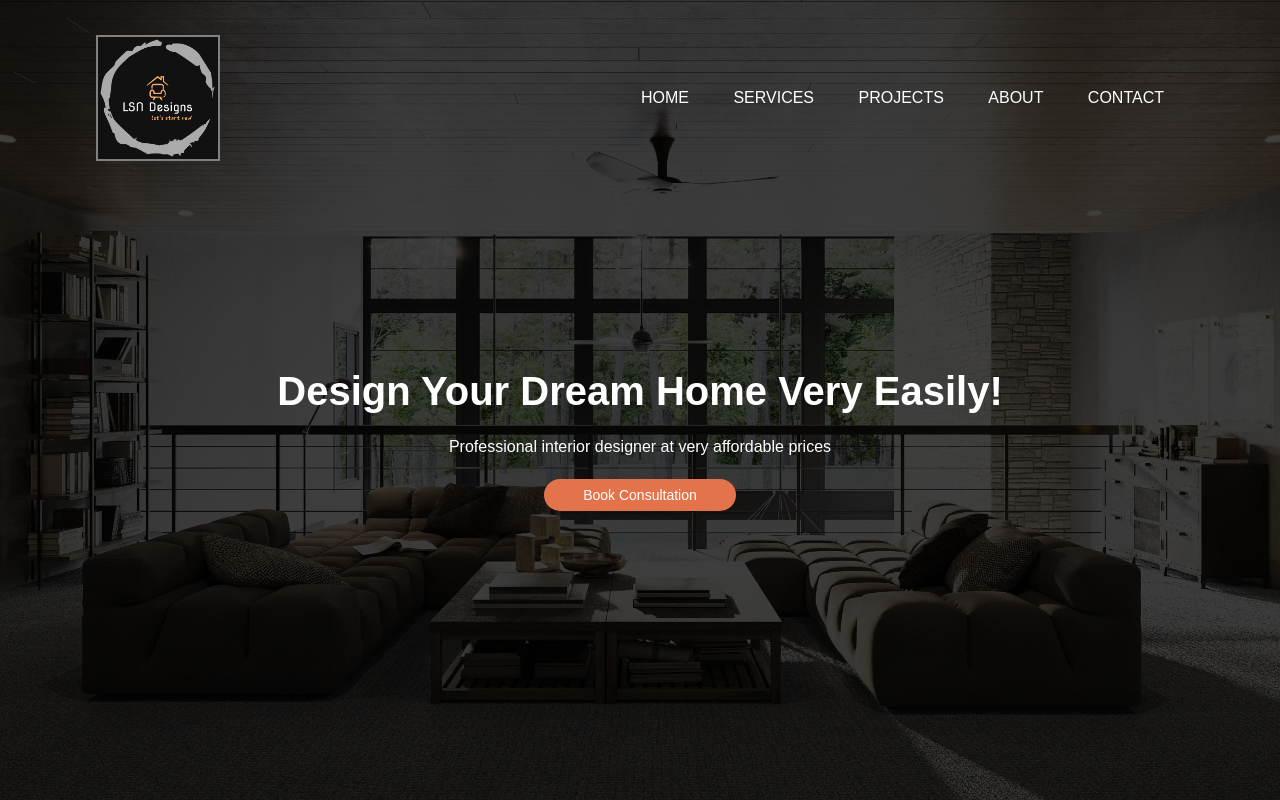
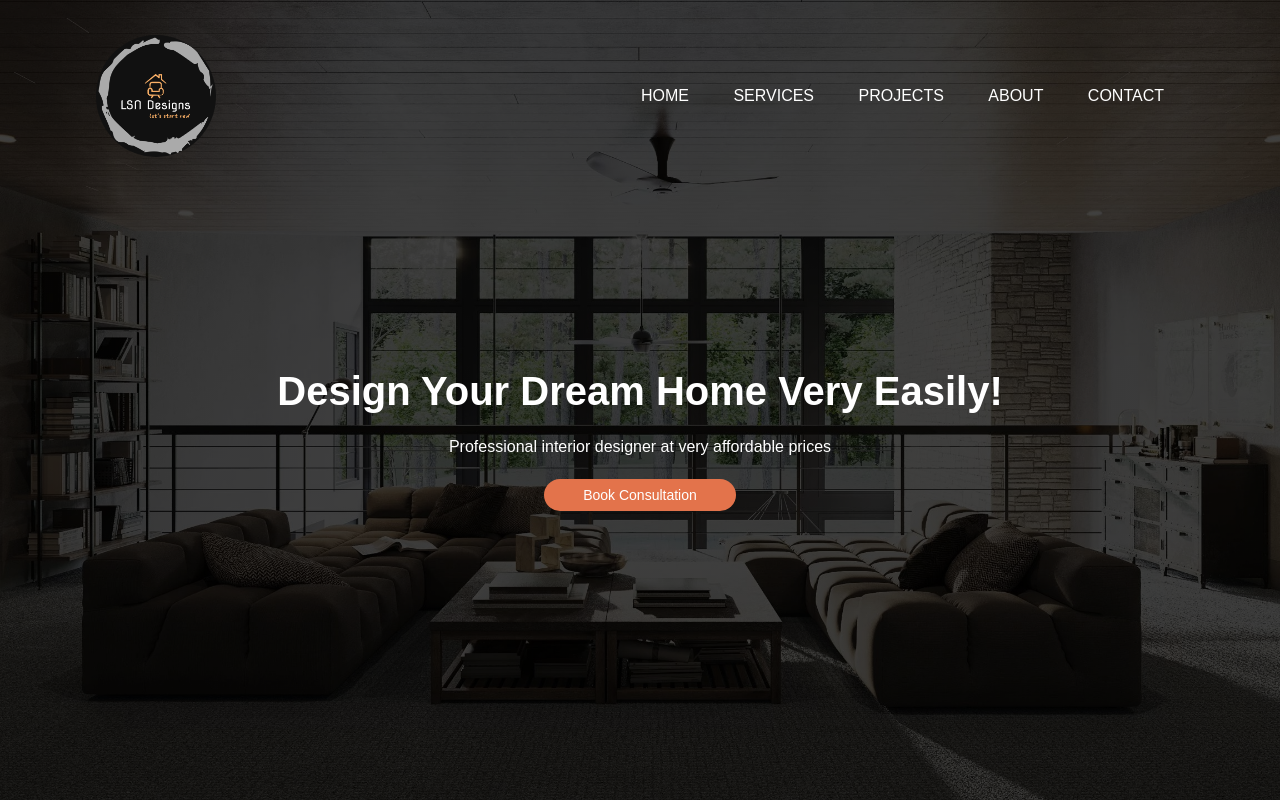
Before and after one commit to luckyonline17/mainfile, a plain HTML site: page index.html in a window 1280 px wide. Drawn offline with Linux system fonts and the light colour scheme.

Commit message:
Update DWELLIN.CSS

```diff
--- a/DWELLIN.CSS
+++ b/DWELLIN.CSS
@@ -28,6 +28,8 @@
     width: 120px;
     cursor: pointer;
     border: 2px solid grey;
+     border: none;
+    border-radius: 50%;
 
 }
 
```
